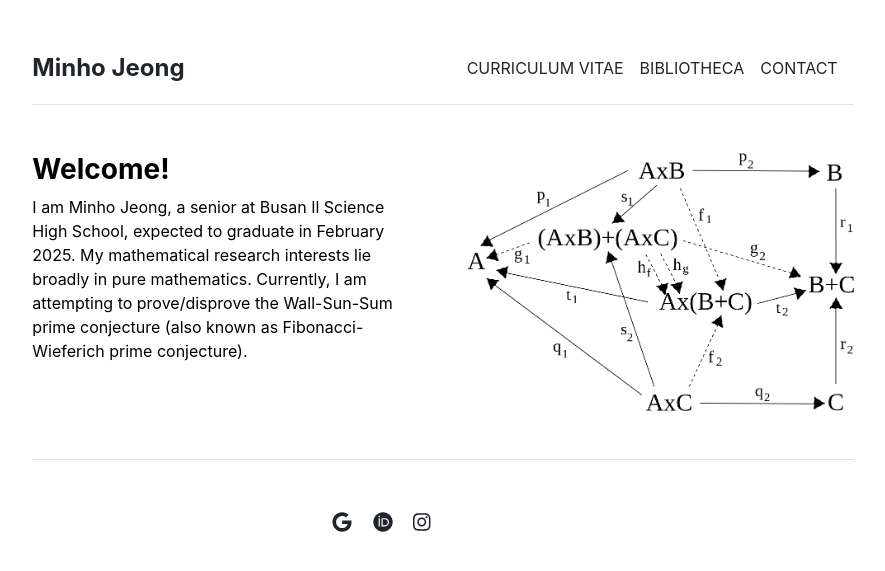
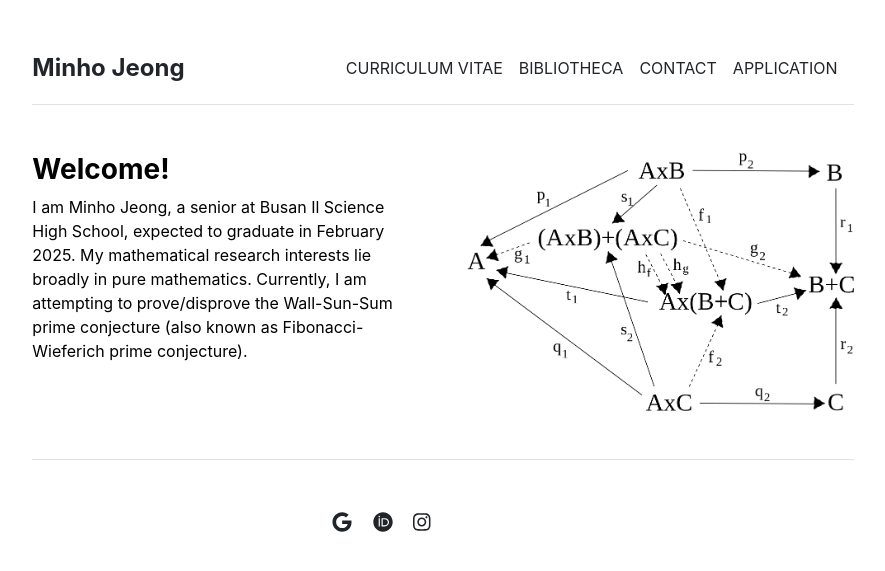
Before and after one commit to mino-jeong/mino-jeong.github.io, a Jekyll site: the page built from index.md, in a window 1280 px wide. Shown: the top 571 px of the page, without its empty margins (197-1082 px from the left). Built offline with Jekyll 4.4.1, drawn with Linux system fonts in a browser that asks for light colours.

Commit message:
Update settings.yml

```diff
--- a/_data/settings.yml
+++ b/_data/settings.yml
@@ -2,6 +2,7 @@ menu:
 - {name: 'CURRICULUM VITAE', url: '/cv'}
 - {name: 'BIBLIOTHECA', url: '/bibliotheca'}
 - {name: 'CONTACT', url: '/contact'}
+- {name: 'APPLICATION', url: '/application'}
 
 bibliotheca:
 - {name: 'Mathematics', url: '/mathematics'}
```
